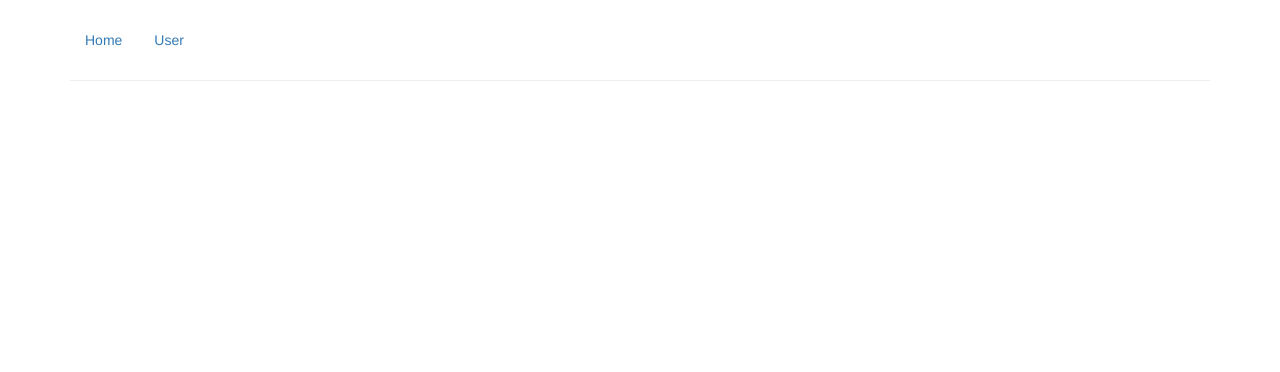
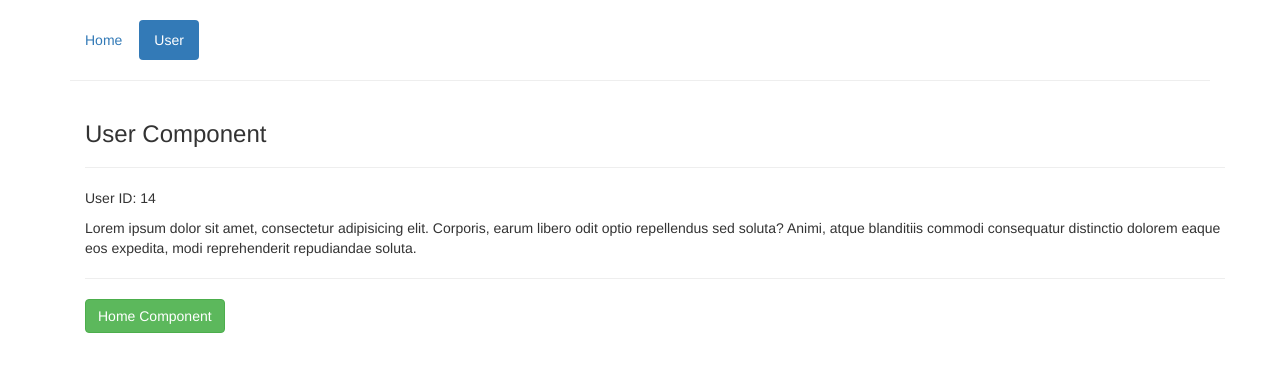
Before and after one commit to Yemre-karakuzu/RouterExample, a Vue app: page /#/user/14 in a window 1280 px wide. Shown: the top 372 px of the page. Built offline with nearby package versions, Linux system fonts and the light colour scheme.

Commit message:
router parametters

```diff
--- a/src/components/Header.vue
+++ b/src/components/Header.vue
@@ -3,7 +3,7 @@
     <router-link tag="li" to="/" exact active-class="active">
         <a>Home</a>
     </router-link>
-    <router-link tag="li" to="/user" exact active-class="active">
+    <router-link tag="li" to="/user/14" exact active-class="active">
         <a>User</a>
     </router-link>
 </ul>
--- a/src/components/User.vue
+++ b/src/components/User.vue
@@ -2,22 +2,28 @@
   <div class="container">
     <h3>User Component</h3>
     <hr>
+    <p>User ID: {{id}}</p>
     <p>
       Lorem ipsum dolor sit amet, consectetur adipisicing elit. Corporis, earum libero odit optio repellendus sed
       soluta? Animi, atque blanditiis commodi consequatur distinctio dolorem eaque eos expedita, modi reprehenderit
       repudiandae soluta.
     </p>
     <hr>
-    <button class="btn btn-seccess"  @click="navigateToHome">Home Component</button>
+    <button class="btn btn-success"  @click="navigateToHome">Home Component</button>
   </div>
 </template>
 <script>
   export default {
+    data(){
+      return{
+        id:this.$route.params.id
+      }
+    },
     methods:{
       navigateToHome(){
         this.$router.push("/") // 1.yol  sadece path verilir.
         // this.$router.push({path:"/"}) // 2. yol obje nin içinde path verilir.
-        this.$router.push()
+        // this.$router.push({name:Home}) // 2. yol objenin içinde name verilir.
       }
     }
   }
--- a/src/router/router.js
+++ b/src/router/router.js
@@ -2,6 +2,6 @@ import Home from "../components/Home"
 import User from "../components/User"
 
 export const routes=[
-    {path:'/',component :Home},
-    {path:'/user',component :User}
+    {path:'/',component :Home ,name:"Home"},
+    {path:'/user/:id',component :User,name:"user"}
 ];
```
